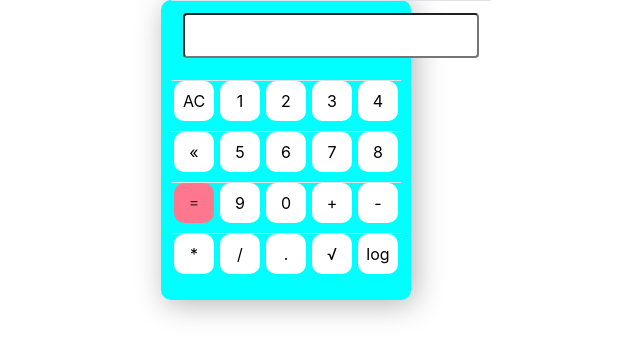
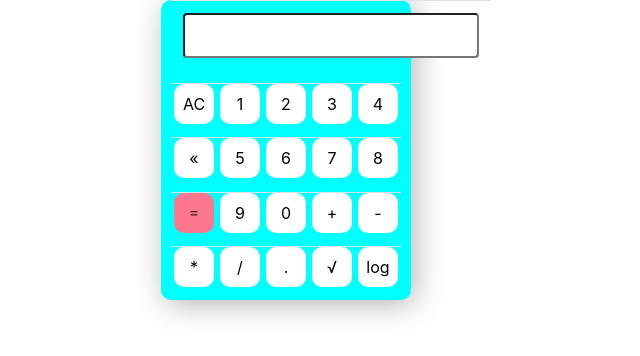
Before and after one commit to Mohammedansari808/CALCULATOR, a plain HTML site: page index.html in a window 1280 px wide. Shown: the whole page, without its empty margins (354-994 px from the left). Drawn offline with nearby package versions, Linux system fonts and the light colour scheme.

Commit message:
Update index.html

```diff
--- a/index.html
+++ b/index.html
@@ -27,6 +27,10 @@
             color: rgb(23, 23, 24);
             transition: 0.3s ease-in-out;
         }
+        .table{
+            height:300px;
+            width:200px
+        }
     </style>
 </head>
 <body>
```
